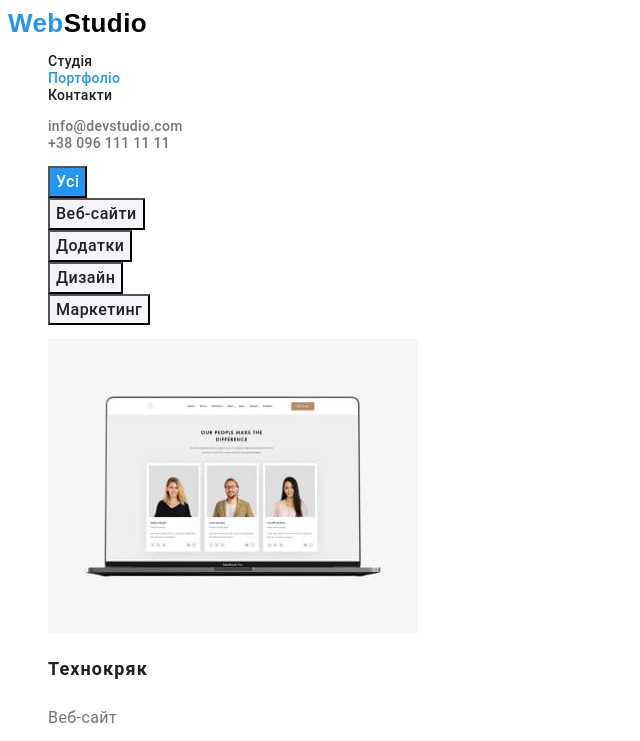
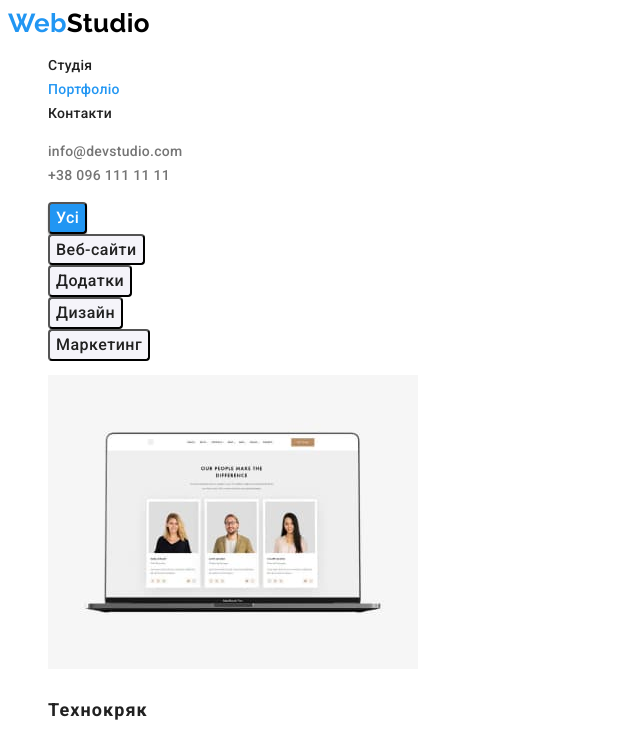
Before and after one commit to VlasiukOleg/goit-markup-hw-02, a plain HTML site: page portfolio.html in a window 1280 px wide. Both pictures are taken after a click on the button "Усі". Shown: the top 741 px of the page, without its empty margins (0-640 px from the left). Drawn offline with Linux system fonts and the light colour scheme.

Commit message:
fixed the mistakes
1. added to body line-height
2. changed body (bg-color)
3. added to logo color (root)
4.  removed  "px"  line-height (section team)
5. change color footer-logo on black
6. added box-shadov and border radius (btn portfolia)
7. added  link fonts (page portfolio)

```diff
--- a/css/style.css
+++ b/css/style.css
@@ -5,15 +5,18 @@
     --bg-white-color: #ffffff;
     --primary-bg-color: #2f303a;
     --secondary-bg-color: #f5f4fa;
+    --logo-black-color: #000000;
+    --logo-white-color: #ffffff;
     --footer-text-color: rgba(255, 255, 255, 0.6);
 }
 
 body {
-    background-color: var(--background-white-color);
+    background-color: var(--bg-white-color);
     color: var(--primary-text-color);
 
     font-family: 'Roboto', sans-serif;
     font-size: 14px;
+    line-height: 1.71;
     letter-spacing: 0.03em;
 }
 
@@ -49,7 +52,7 @@ body {
 /* Header */
 
 .logo {
-    color: #000000;
+    color: var(--logo-black-color);
 
     font-family: 'Raleway', sans-serif;
     font-weight: 700;
@@ -115,10 +118,6 @@ body {
     text-transform: uppercase;
 }
 
-.features-list .text {
-    line-height: 1.71;
-}
-
 /* Section OurTeam */
 
 .team-list .title {
@@ -131,7 +130,7 @@ body {
 
 .team-list .text {
     font-size: 16px;
-    line-height: 1.19px;
+    line-height: 1.19;
 }
 
 .team {
@@ -142,8 +141,10 @@ body {
 
 .footer {
     background-color: var(--primary-bg-color);
+}
 
-    line-height: 1.71;
+.footer .logo {
+    color: var(--logo-white-color);
 }
 
 .address {
@@ -188,6 +189,10 @@ body {
 .portfolio-button .button:focus {
     background-color: var(--accent-color);
     color: var(--bg-white-color);
+
+    box-shadow: 0px 3px 1px rgba(0, 0, 0, 0.1), 0px 1px 2px rgba(0, 0, 0, 0.08),
+        0px 2px 2px rgba(0, 0, 0, 0.12);
+    border-radius: 4px;
 }
 
 /* Button */
@@ -200,6 +205,7 @@ body {
     font-family: inherit;
     font-size: 16px;
     text-align: center;
+    border-radius: 4px;
 }
 
 .button.primary {
@@ -228,4 +234,7 @@ body {
 .portfolio-button .current {
     background-color: var(--accent-color);
     color: var(--bg-white-color);
+
+    box-shadow: 0px 3px 1px rgba(0, 0, 0, 0.1), 0px 1px 2px rgba(0, 0, 0, 0.08),
+        0px 2px 2px rgba(0, 0, 0, 0.12);
 }
--- a/portfolio.html
+++ b/portfolio.html
@@ -4,6 +4,12 @@
         <meta charset="UTF-8" />
         <meta http-equiv="X-UA-Compatible" content="IE=edge" />
         <meta name="viewport" content="width=device-width, initial-scale=1.0" />
+        <link rel="preconnect" href="https://fonts.googleapis.com" />
+        <link rel="preconnect" href="https://fonts.gstatic.com" crossorigin />
+        <link
+            href="https://fonts.googleapis.com/css2?family=Raleway:wght@700&family=Roboto:wght@400;500;700;900&display=swap"
+            rel="stylesheet"
+        />
         <link rel="stylesheet" href="./css/style.css" />
         <title>Webstudio</title>
     </head>
```
